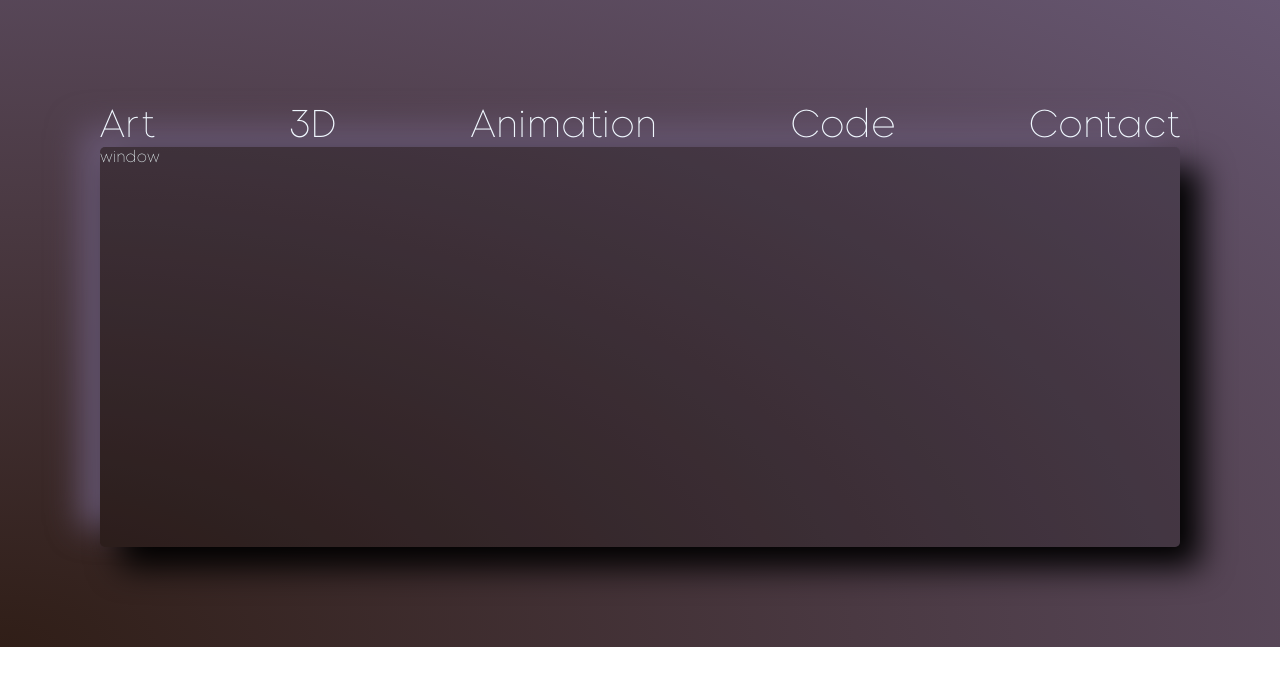
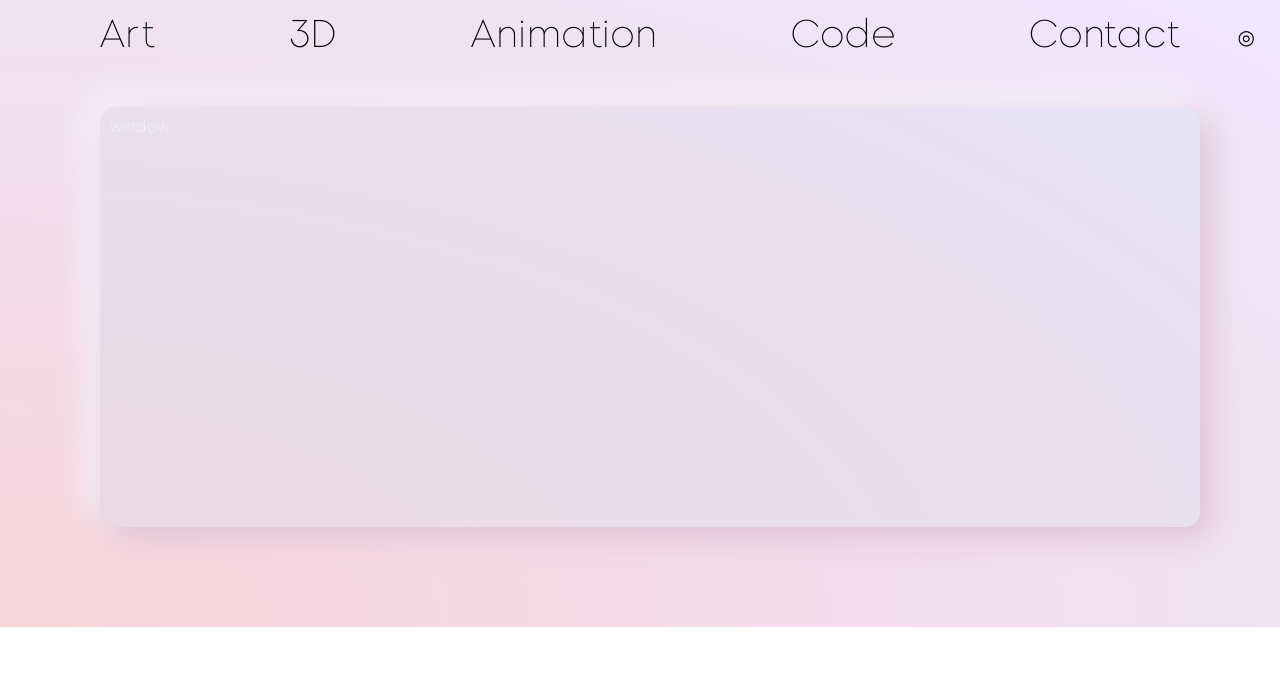
Before and after one commit to maanefisk/Portfolio, a plain HTML site: page index.html in a window 1280 px wide. Drawn offline with Linux system fonts and the light colour scheme.

Commit message:
Little different

```diff
--- a/index.html
+++ b/index.html
@@ -7,6 +7,7 @@
     <link rel="stylesheet" href="stylesheet.css" />
   </head>
   <body>
+    <div id="nightmodebutton">◎</div>
     <div id="container">
       <div id="panel">
         <div id="icon">Art</div>
--- a/stylesheet.css
+++ b/stylesheet.css
@@ -9,10 +9,10 @@ body {
 
 #container {
   background: #000000;
-  background: -webkit-radial-gradient(bottom left, #301e17, #675772);
-  background: -moz-radial-gradient(bottom left, #5dde4c, #01b3ff);
-  background: radial-gradient(to top right, #5dde4c, #01b3ff);
-  padding: 100px;
+  background: -webkit-radial-gradient(bottom left, #f7d5da, #efe6ff);
+  background: -moz-radial-gradient(bottom left, #f7d5da, #efe6ff);
+  background: radial-gradient(to top right, #f7d5da, #efe6ff);
+  padding: 10px 100px 100px 100px;
 }
 
 #panel {
@@ -24,23 +24,32 @@ body {
 
 #icon {
   font-size: 3vw;
-  color: aliceblue;
+  color: black;
   cursor: pointer;
 }
 
 #icon:hover {
   font-size: 3vw;
-  color: aliceblue;
+  color: rgb(224, 66, 119);
   cursor: pointer;
 }
 
 #window {
-  background-color: rgba(0, 0, 0, 20%);
-  border-radius: 5px;
-  box-shadow: 20px 20px 32px #000000, -20px -20px 32px #675772;
+  margin-top: 50px;
+  background-color: rgba(194, 220, 235, 0.2);
+  border-radius: 15px;
+  box-shadow: 10px 10px 32px #dfc1d3, -10px -10px 32px #f5f7ff;
   color: azure;
+  padding: 10px;
   width: 100%;
   height: 50vh;
+}
+
+#nightmodebutton {
+  color: rgb(0, 0, 0);
+  font-size: 20px;
+  margin: 25px;
+  float: right;
 }
 
 @font-face {
```
